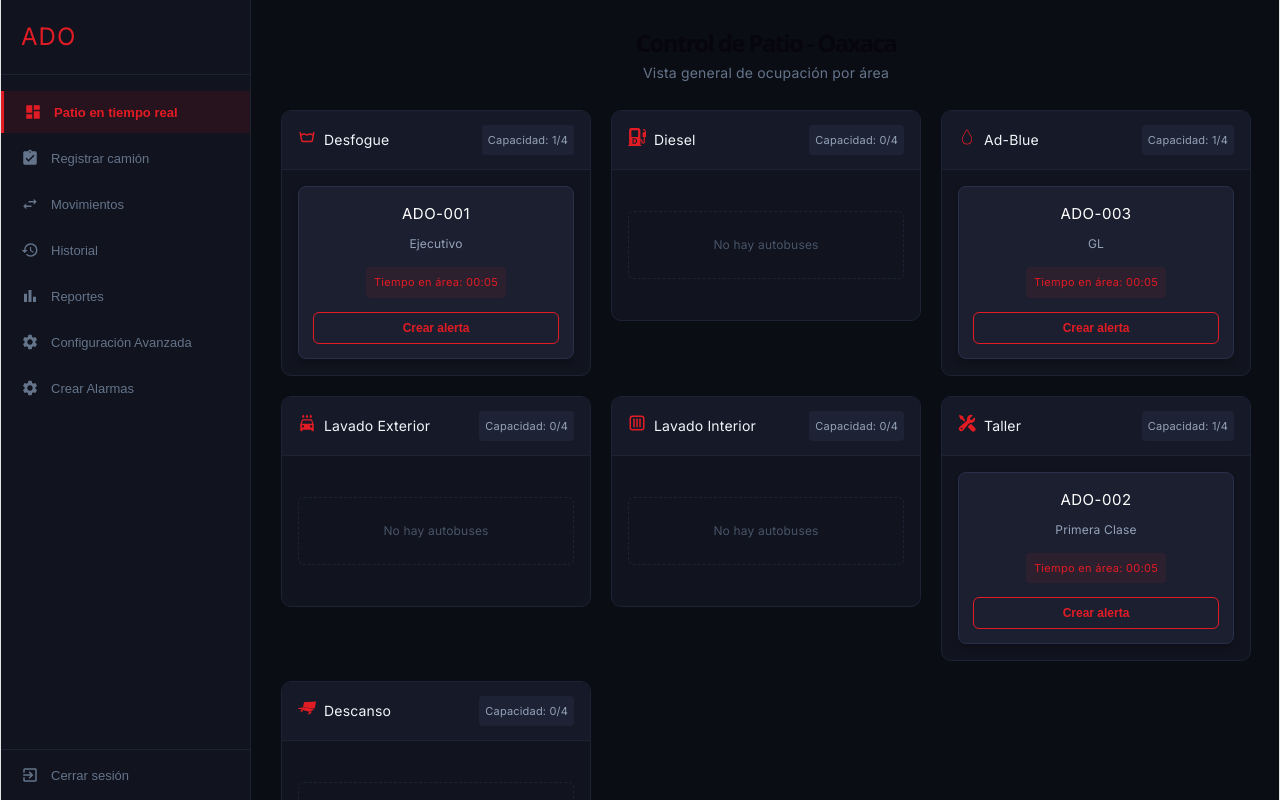
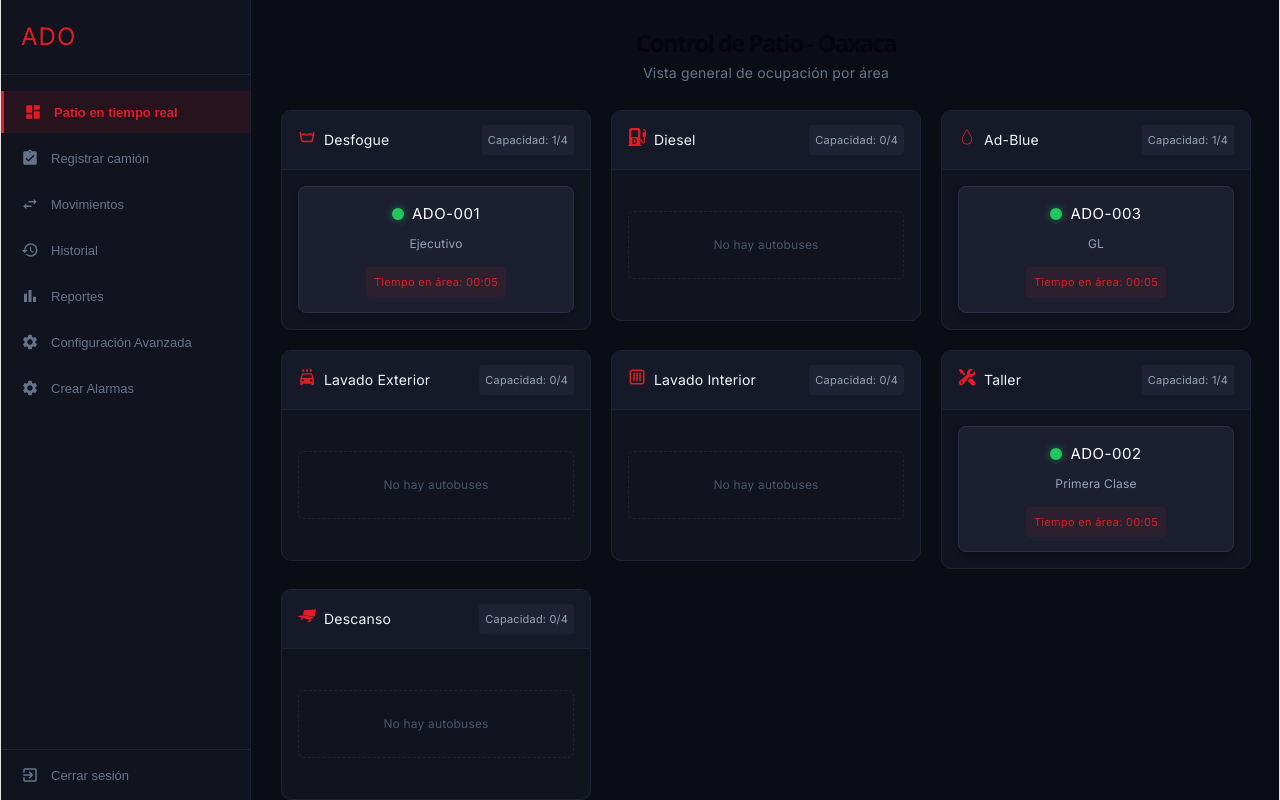
Before and after one commit to Rene3FG/ADO-Project, a React (Vite) app: page / in a window 1280 px wide. Built offline with nearby package versions, Linux system fonts and the light colour scheme.

Commit message:
elaboracion del semaforo para alertas

```diff
--- a/src/pages/Patio/DropDrag.css
+++ b/src/pages/Patio/DropDrag.css
@@ -227,6 +227,34 @@
   font-weight: 500;
   letter-spacing: 0.3px;
 }
+.bus-card__header {
+  display: flex;
+  align-items: center;
+  gap: 8px;
+}
+
+.semaforo {
+  width: 12px;
+  height: 12px;
+  border-radius: 50%;
+  flex-shrink: 0;
+}
+
+.semaforo--verde {
+  background-color: #22c55e;
+  box-shadow: 0 0 8px rgba(34, 197, 94, 0.5);
+}
+
+.semaforo--amarillo {
+  background-color: #facc15;
+  box-shadow: 0 0 8px rgba(250, 204, 21, 0.5);
+}
+
+.semaforo--rojo {
+  background-color: #ef4444;
+  box-shadow: 0 0 8px rgba(239, 68, 68, 0.5);
+}
+
 
 /* BANNER DETALLES DEL CAMION  */
 .modal-overlay {
@@ -313,59 +341,6 @@
   font-weight: 600;
 }
 
-/*ALERTAS*/
-
-.alerta-btn {
-  margin-top: 10px;
-  width: 100%;
-
-  background: transparent;
-  border: 1px solid #e21c24;
-
-  color: #e21c24;
-  font-size: 12px;
-  font-weight: 600;
-
-  padding: 8px;
-  border-radius: 6px;
-
-  cursor: pointer;
-  transition: all 0.2s ease;
-}
-
-.alerta-btn:hover {
-  background-color: #e21c24;
-  color: #ffffff;
-}
-
-.alerta-btn:active {
-  transform: scale(0.98);
-}
-
-.alertas-container {
-  display: flex;
-  flex-direction: column;
-  gap: 10px;
-  margin-bottom: 20px;
-}
-
-.alerta-toast {
-  background-color: #11131e;
-  border: 1px solid #1e2235;
-  border-left: 4px solid #e21c24;
-
-  color: #f1f5f9;
-
-  padding: 12px 16px;
-  border-radius: 8px;
-
-  display: flex;
-  align-items: center;
-  gap: 10px;
-
-  font-size: 13px;
-  font-weight: 500;
-}
 
 /*MEDIA QUERY */
 @media(max-width: 768px) {
--- a/src/pages/Patio/TarjetaInfo.jsx
+++ b/src/pages/Patio/TarjetaInfo.jsx
@@ -1,4 +1,4 @@
-import { useState, useEffect } from 'react';
+import { useState, useEffect, useRef } from 'react';
 
 export default function TarjetaInfo({
   camion,
@@ -6,6 +6,7 @@ export default function TarjetaInfo({
   crearAlerta
 }) {
   const [segundos, setSegundos] = useState(0);
+  const alertaGenerada = useRef(false);
 
   useEffect(() => {
     setSegundos(0);
@@ -26,13 +27,27 @@ export default function TarjetaInfo({
     .padStart(2, '0')}`;
 };
 
-const generarAlerta = () => {
+useEffect(() => {
+  if (segundos >= 15 && !alertaGenerada.current) {
+    alertaGenerada.current = true;
+
     crearAlerta({
       autobus: camion.codigo,
       area: camion.area,
       tiempo: formatearTiempo(segundos),
     });
-  };
+  }
+}, [segundos, camion.codigo, camion.area, crearAlerta]);
+
+let colorSemaforo = "verde";
+
+if (segundos >= 10 && segundos < 15) {
+  colorSemaforo = "amarillo";
+  }
+
+if (segundos >= 15) {
+  colorSemaforo = "rojo";
+  }
 
   return (
     <div
@@ -40,8 +55,12 @@ const generarAlerta = () => {
       draggable
       onDragStart={(e) => alIniciarArrastre(e, camion.id)}
     >
+      <div className="bus-card__header">
+  <div className={`semaforo semaforo--${colorSemaforo}`}></div>
+
   <div className="bus-card__eco">
     {camion.codigo}
+  </div>
     </div>
 
       <div className="bus-card__type">
@@ -52,12 +71,6 @@ const generarAlerta = () => {
         Tiempo en área: {formatearTiempo(segundos)}
       </div>
 
-      <button
-        className="alerta-btn"
-        onClick={generarAlerta}
-      >
-        Crear alerta
-      </button>
     </div>
   );
 }
```
Lines whose indentation alone changed are shown as unchanged.
